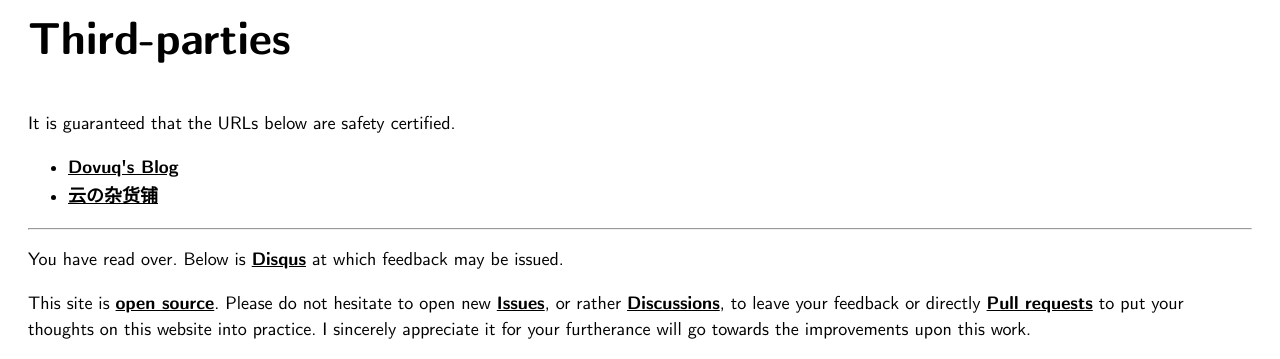
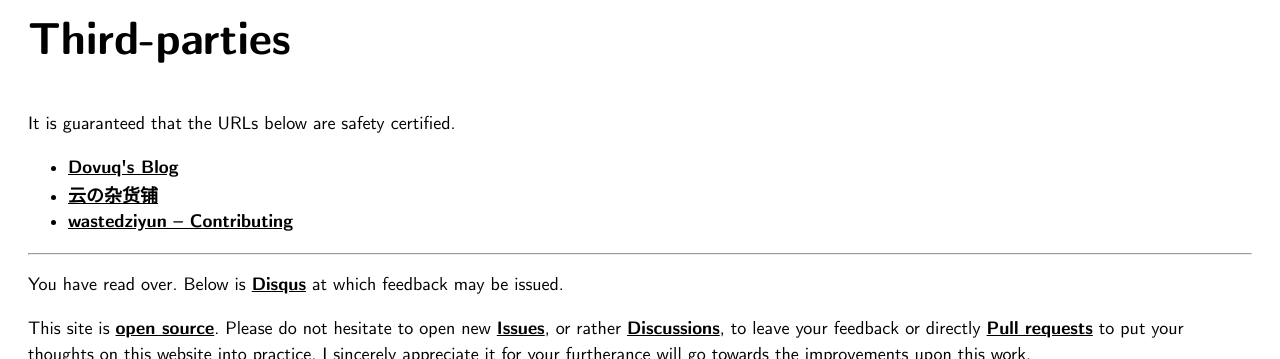
Before and after one commit to xrdrsp/xrdrsp.github.io, a plain HTML site: page about/index.html in a window 1280 px wide. Shown: the part 2368-2727 px from the top of the page. Drawn offline with nearby package versions, Linux system fonts and the light colour scheme; some packages are replaced by stand-ins of ours; a script that the page names is missing; files whose address does not match are found by name.

Commit message:
upd about

```diff
--- a/about/index.html
+++ b/about/index.html
@@ -215,6 +215,7 @@
         <ul>
             <li><a href="https://dovuq.github.io">Dovuq's Blog</a></li>
             <li><a href="http://wastedziyun.ysepan.com/">云の杂货铺</a></li>
+            <li><a href="http://wastedziyun.eu.org/">wastedziyun – Contributing</a></li>
         </ul>
 
     </body>
```
